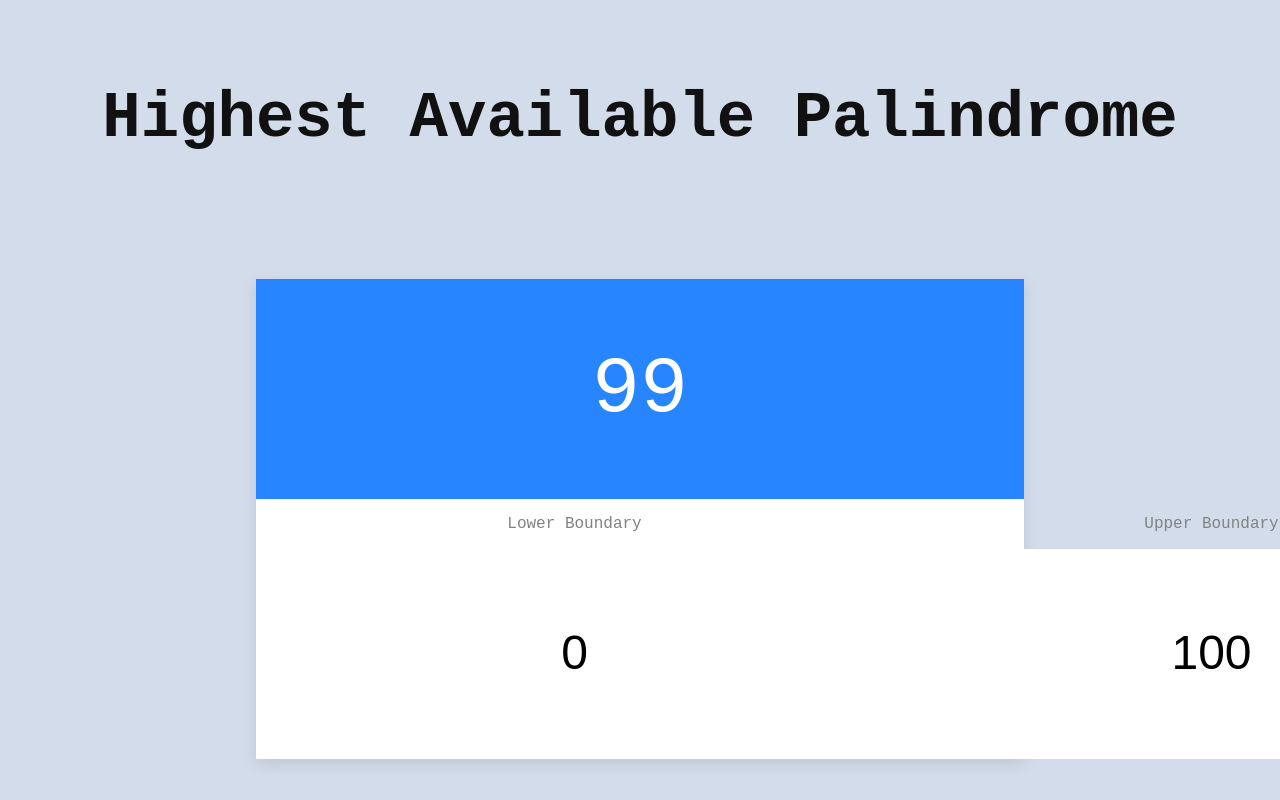
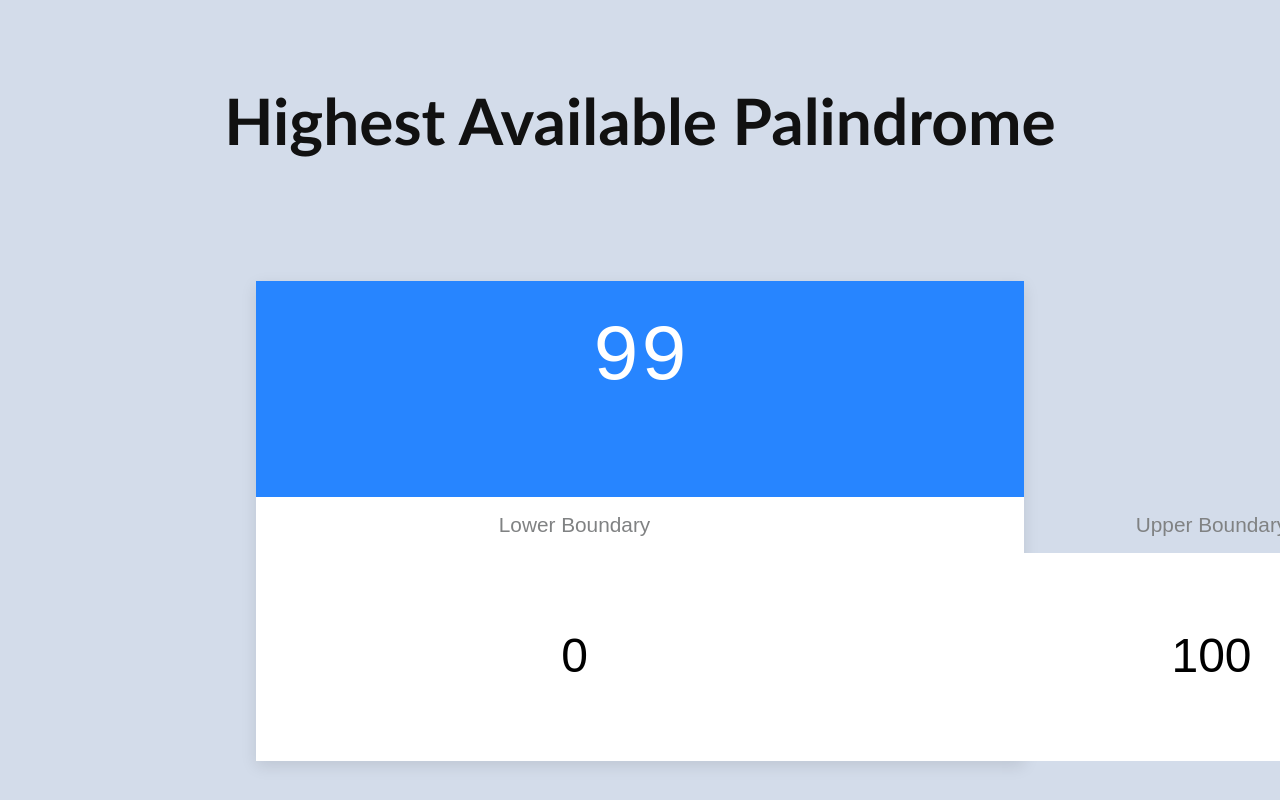
Before and after one commit to markehost/ng-palindrome, an Angular app: page / in a window 1280 px wide. Shown: the top 800 px of the page. Built offline with nearby package versions, Linux system fonts and the light colour scheme.

Commit message:
style changes

```diff
--- a/src/app/app.component.css
+++ b/src/app/app.component.css
@@ -14,6 +14,7 @@
 
 .palindrome__title {
     color: #111;
+    font-family: Gill Sans, sans-serif;
     flex: 0 0 auto;
     font-size: 4rem;
 }
@@ -35,15 +36,26 @@
     font-size: 5rem;
     align-items: center;
     display: flex;
+    flex-direction: column;
     flex: 1 0 auto;
-    justify-content: center;
+    /*justify-content: center;*/
+    justify-content: space-around;
     width: 100%;
+}
+
+.palindrome__highest {}
+
+.palindrome__error {
+    font-size: 1.3rem;
+    color: #FB212F;
+    text-shadow: 0 1px 0 rgba(0,0,0,0.1);
+    text-transform: capitalize;
 }
 
 .palindrome__inputs {
     background-color: #FFF;
     display: flex;
-    flex: 1 0 auto;
+    flex: 1 1 auto;
     flex-direction: row;
     justify-content: space-around;
     width: 100%;
@@ -55,13 +67,8 @@
     flex-direction: column;
     flex: 1 0 auto;
 }
-.palindrome__min {
-
-}
-
-.palindrome__max {
-
-}
+.palindrome__min {}
+.palindrome__max {}
 
 /* #E17760 */
 
@@ -77,6 +84,8 @@
 
 .palindrome__label {
     color: #808283;
+    font-family: Lucida, sans-serif;
+    font-size: 1.3rem;
     flex: 0 0 auto;
     margin: 1rem 0;
     text-align: center;
@@ -84,6 +93,7 @@
 
 .palindrome__text-input {
     border-radius: 2px;
+    /*font-family: Lucidatypewriter, Andale Mono, monospace;*/
     flex: 1 0 auto;
     font-size: 3rem;
     padding: 0.75rem 0.5rem;
--- a/src/app/app.component.html
+++ b/src/app/app.component.html
@@ -7,7 +7,10 @@
   <div class="palindrome__card">
 
 
-    <div class="palindrome__result">{{ highest }}</div>
+    <div class="palindrome__result">
+      <div class="palindrome__highest">{{ highest }}</div>
+      <div class="palindrome__error">{{ error }}</div>
+    </div>
 
     <div class="palindrome__inputs">
       <div class="palindrome__min">
```
